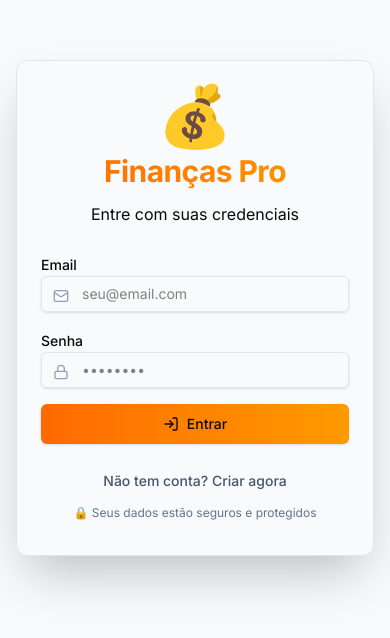
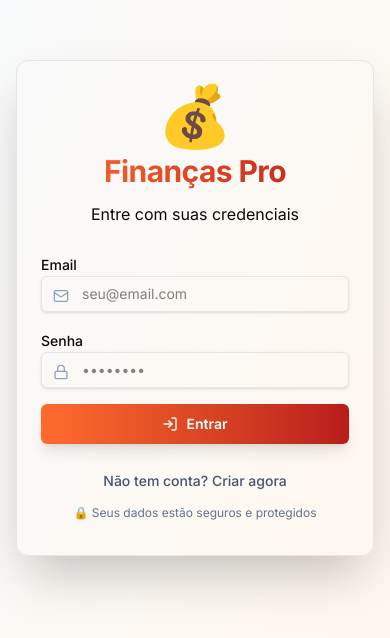
Before and after one commit to carloossantoosdev/CondoAI, a Next.js app: page /login in a window 390 px wide. Shown: the part 114-752 px from the top of the page. Built offline with nearby package versions, Linux system fonts and the light colour scheme; no server answers.

Commit message:
Enhance Tailwind CSS configuration and global styles with new brand colors and gradients. Update components across the application to utilize the new color scheme, improving visual consistency and responsiveness. Refactor card backgrounds and hover effects for a cohesive design experience.

```diff
--- a/src/app/dividendos/page.tsx
+++ b/src/app/dividendos/page.tsx
@@ -277,7 +277,7 @@ export default function DividendosPage() {
                           <TableCell className="text-right">{formatCurrency(proj.valorPorCota)}</TableCell>
                           <TableCell className="text-right">{proj.quantidade}</TableCell>
                           <TableCell className="text-right">
-                            <span className="font-bold text-orange-600">
+                            <span className="font-bold text-brand-orange">
                               {formatCurrency(proj.totalEstimado)}
                             </span>
                           </TableCell>
--- a/src/app/globals.css
+++ b/src/app/globals.css
@@ -2,48 +2,68 @@
 @plugin "tailwindcss-animate";
 
   :root {
+    /* Cores principais baseadas no design */
+    --brand-orange: #ff6b2d;
+    --brand-red: #b91c1c;
+    --brand-dark: #3d1f1f;
+    --brand-yellow: #f59e0b;
+    --brand-green: #10b981;
+
+    /* Variáveis HSL para Tailwind */
     --background: 0 0% 98%;
     --foreground: 0 0% 3.9%;
     --card: 0 0% 100%;
     --card-foreground: 0 0% 3.9%;
     --popover: 0 0% 100%;
     --popover-foreground: 0 0% 3.9%;
-    --primary: 14 90% 65%;
-    --primary-foreground: 0 0% 98%;
-    --secondary: 34 100% 70%;
-    --secondary-foreground: 0 0% 9%;
+    --primary: 16 100% 59%; /* #ff6b2d em HSL */
+    --primary-foreground: 0 0% 100%;
+    --secondary: 0 72% 41%; /* #b91c1c em HSL */
+    --secondary-foreground: 0 0% 100%;
     --muted: 0 0% 96.1%;
     --muted-foreground: 0 0% 45.1%;
-    --accent: 34 100% 70%;
+    --accent: 38 92% 50%; /* #f59e0b amarelo em HSL */
     --accent-foreground: 0 0% 9%;
+    --success: 160 84% 39%; /* #10b981 verde em HSL */
+    --success-foreground: 0 0% 100%;
     --destructive: 0 84.2% 60.2%;
     --destructive-foreground: 0 0% 98%;
     --border: 0 0% 89.8%;
     --input: 0 0% 89.8%;
-    --ring: 14 90% 65%;
+    --ring: 16 100% 59%;
     --radius: 0.75rem;
   }
 
 .dark {
-  --background: 0 0% 3.9%;
+  /* Cores principais baseadas no design */
+  --brand-orange: #ff6b2d;
+  --brand-red: #b91c1c;
+  --brand-dark: #1a0f0f;
+  --brand-yellow: #fbbf24;
+  --brand-green: #34d399;
+
+  /* Variáveis HSL para Tailwind - modo escuro */
+  --background: 0 0% 7%; /* Marrom escuro */
   --foreground: 0 0% 98%;
-  --card: 0 0% 3.9%;
+  --card: 0 0% 10%;
   --card-foreground: 0 0% 98%;
-  --popover: 0 0% 3.9%;
+  --popover: 0 0% 10%;
   --popover-foreground: 0 0% 98%;
-  --primary: 14 90% 65%;
-  --primary-foreground: 0 0% 98%;
-  --secondary: 34 100% 70%;
-  --secondary-foreground: 0 0% 9%;
+  --primary: 16 100% 59%; /* #ff6b2d */
+  --primary-foreground: 0 0% 100%;
+  --secondary: 0 72% 41%; /* #b91c1c */
+  --secondary-foreground: 0 0% 100%;
   --muted: 0 0% 14.9%;
   --muted-foreground: 0 0% 63.9%;
-  --accent: 34 100% 70%;
+  --accent: 38 92% 50%; /* amarelo */
   --accent-foreground: 0 0% 9%;
+  --success: 160 84% 52%; /* verde mais claro para dark mode */
+  --success-foreground: 0 0% 9%;
   --destructive: 0 62.8% 30.6%;
   --destructive-foreground: 0 0% 98%;
-  --border: 0 0% 14.9%;
-  --input: 0 0% 14.9%;
-  --ring: 14 90% 65%;
+  --border: 0 0% 20%;
+  --input: 0 0% 20%;
+  --ring: 16 100% 59%;
 }
 
 * {
@@ -89,13 +109,29 @@ p {
   line-height: 1.7;
 }
 
-/* Gradientes Personalizados */
+/* Gradientes Personalizados - Baseados no novo design */
+.gradient-brand-primary {
+  background: linear-gradient(to right, #ff6b2d, #b91c1c);
+}
+
+.gradient-brand-warm {
+  background: linear-gradient(to bottom right, #ff6b2d, #dc2626);
+}
+
+.gradient-brand-dark {
+  background: linear-gradient(to bottom, #3d1f1f, #1a0f0f);
+}
+
 .gradient-orange-amber {
-  background: linear-gradient(to right, #f97316, #f59e0b);
+  background: linear-gradient(to right, #ff6b2d, #f59e0b);
 }
 
 .gradient-orange-amber-br {
-  background: linear-gradient(to bottom right, #f97316, #f59e0b);
+  background: linear-gradient(to bottom right, #ff6b2d, #f59e0b);
+}
+
+.gradient-red-orange {
+  background: linear-gradient(to right, #b91c1c, #ff6b2d);
 }
 
 .gradient-pink-rose {
@@ -107,7 +143,7 @@ p {
 }
 
 .gradient-amber-orange {
-  background: linear-gradient(to bottom right, #f59e0b, #ea580c);
+  background: linear-gradient(to bottom right, #f59e0b, #ff6b2d);
 }
 
 .gradient-green-emerald {
@@ -126,16 +162,12 @@ p {
   background: linear-gradient(to bottom right, #2563eb, #7c3aed);
 }
 
-.gradient-red-orange {
-  background: linear-gradient(to right, #dc2626, #ea580c);
-}
-
 .gradient-orange-50 {
   background: linear-gradient(to bottom right, #fff7ed, #ffedd5);
 }
 
 .gradient-orange-via-amber {
-  background: linear-gradient(to bottom right, #f97316, #ea580c, #f59e0b);
+  background: linear-gradient(to bottom right, #ff6b2d, #dc2626, #f59e0b);
 }
 
 .gradient-green-50 {
@@ -144,6 +176,15 @@ p {
 
 .gradient-green-50-horizontal {
   background: linear-gradient(to right, #f0fdf4, #d1fae5);
+}
+
+/* Gradientes com verde e amarelo para variações */
+.gradient-green-yellow {
+  background: linear-gradient(to right, #10b981, #f59e0b);
+}
+
+.gradient-orange-green {
+  background: linear-gradient(to bottom right, #ff6b2d, #10b981);
 }
 
 /* Garantir backgrounds sólidos em modais */
--- a/src/app/login/page.tsx
+++ b/src/app/login/page.tsx
@@ -94,13 +94,13 @@ export default function LoginPage() {
   }
 
   return (
-    <div className="min-h-screen flex items-center justify-center bg-slate-50 p-4">
-      <Card className="w-full max-w-md shadow-2xl">
+    <div className="min-h-screen flex items-center justify-center bg-gradient-to-br from-slate-50 to-orange-50 p-4">
+      <Card className="w-full max-w-md shadow-2xl border-[#ff6b2d]/10">
         <CardHeader className="space-y-3 text-center pb-6">
           <div className="flex justify-center mb-2">
             <div className="text-6xl">💰</div>
           </div>
-          <CardTitle className="text-3xl font-bold bg-gradient-to-r from-orange-500 to-amber-500 bg-clip-text text-transparent">
+          <CardTitle className="text-3xl font-bold !bg-gradient-to-r !from-[#ff6b2d] !to-[#b91c1c] bg-clip-text text-transparent">
             Finanças Pro
           </CardTitle>
           <CardDescription className="text-base">
@@ -174,7 +174,7 @@ export default function LoginPage() {
             <Button
               type="submit"
               size="lg"
-              className="w-full gap-2 bg-gradient-to-r from-orange-500 to-amber-500 hover:from-orange-600 hover:to-amber-600"
+              className="w-full gap-2 !bg-gradient-to-r !from-[#ff6b2d] !to-[#b91c1c] hover:opacity-90 text-white font-semibold shadow-lg"
               disabled={isSubmitting}
             >
               {isSubmitting ? (
@@ -198,7 +198,7 @@ export default function LoginPage() {
                 setIsSignUp(!isSignUp);
                 setError('');
               }}
-              className="text-sm text-slate-600 hover:text-orange-500 font-medium transition-colors"
+              className="text-sm text-slate-600 hover:text-[#ff6b2d] font-medium transition-colors"
               disabled={isSubmitting}
             >
               {isSignUp ? 'Já tem conta? Fazer login' : 'Não tem conta? Criar agora'}
--- a/src/app/noticias/page.tsx
+++ b/src/app/noticias/page.tsx
@@ -28,7 +28,7 @@ export default function NoticiasPage() {
         {/* Header */}
         <div>
           <h1 className="text-3xl font-bold text-slate-900 mb-2 flex items-center gap-3">
-            <Newspaper className="w-8 h-8 text-orange-500" />
+            <Newspaper className="w-8 h-8 text-brand-orange" />
             Notícias do Mercado
           </h1>
           <p className="text-slate-600">
--- a/src/components/MarketNews.tsx
+++ b/src/components/MarketNews.tsx
@@ -48,15 +48,15 @@ export default function MarketNews() {
                 href={item.link}
                 target="_blank"
                 rel="noopener noreferrer"
-                className="block p-4 rounded-lg hover:bg-slate-50 transition-colors border border-slate-200 hover:border-orange-300 group"
+                className="block p-4 rounded-lg hover:bg-orange-50/50 transition-colors border border-slate-200 hover:border-brand-orange group"
               >
                 <div className="flex items-start justify-between gap-3">
                   <div className="flex-1">
-                    <h4 className="font-semibold text-slate-900 group-hover:text-orange-600 mb-2 line-clamp-2">
+                    <h4 className="font-semibold text-slate-900 group-hover:text-brand-orange mb-2 line-clamp-2">
                       {item.title}
                     </h4>
                     <div className="flex flex-wrap gap-3 text-sm">
-                      <Badge variant="secondary" className="bg-orange-100 text-orange-700 border-orange-200">
+                      <Badge variant="secondary" className="bg-orange-100 text-brand-red border-orange-200">
                         {item.source}
                       </Badge>
                       <span className="text-slate-500 flex items-center gap-1">
@@ -68,7 +68,7 @@ export default function MarketNews() {
                       </span>
                     </div>
                   </div>
-                  <ExternalLink className="w-4 h-4 text-slate-400 group-hover:text-orange-500 shrink-0 mt-1" />
+                  <ExternalLink className="w-4 h-4 text-slate-400 group-hover:text-brand-orange shrink-0 mt-1" />
                 </div>
               </a>
             ))}
--- a/tailwind.config.ts
+++ b/tailwind.config.ts
@@ -6,6 +6,20 @@ const config: Config = {
     "./src/components/**/*.{js,ts,jsx,tsx,mdx}",
     "./src/app/**/*.{js,ts,jsx,tsx,mdx}",
   ],
+  theme: {
+    extend: {
+      colors: {
+        brand: {
+          orange: "#ff6b2d",
+          red: "#b91c1c",
+          dark: "#3d1f1f",
+          "dark-deep": "#1a0f0f",
+          yellow: "#f59e0b",
+          green: "#10b981",
+        },
+      },
+    },
+  },
 };
 
 export default config;
```
Also changed, not shown: src/app/dashboard/page.tsx (+8 -8 lines), src/app/investimentos/page.tsx (+9 -9 lines), src/app/perfil/page.tsx (+8 -8 lines), src/app/planos/page.tsx (+7 -7 lines), src/components/DividendsSummary.tsx (+7 -7 lines), src/components/layout/MainLayout.tsx (+16 -12 lines).
